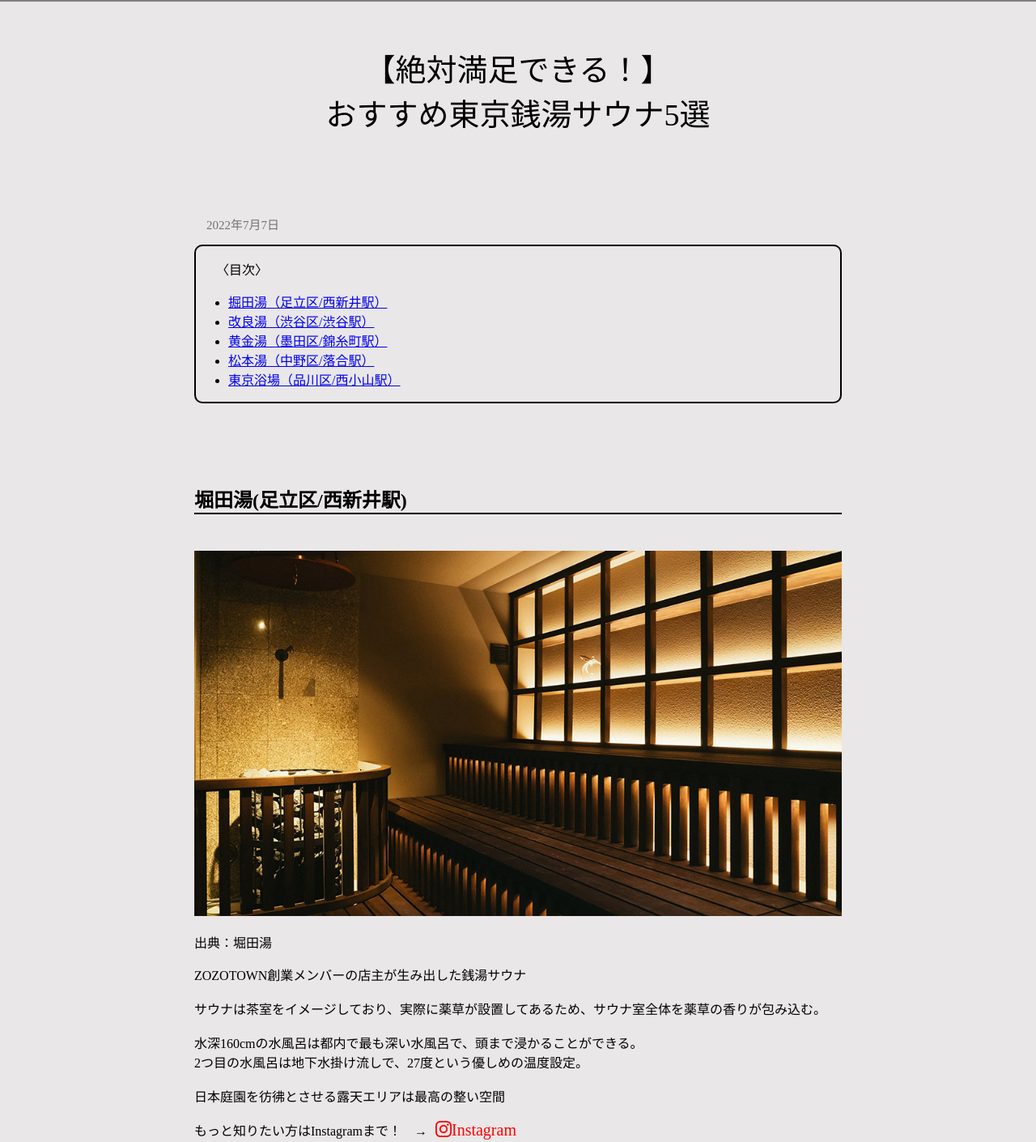
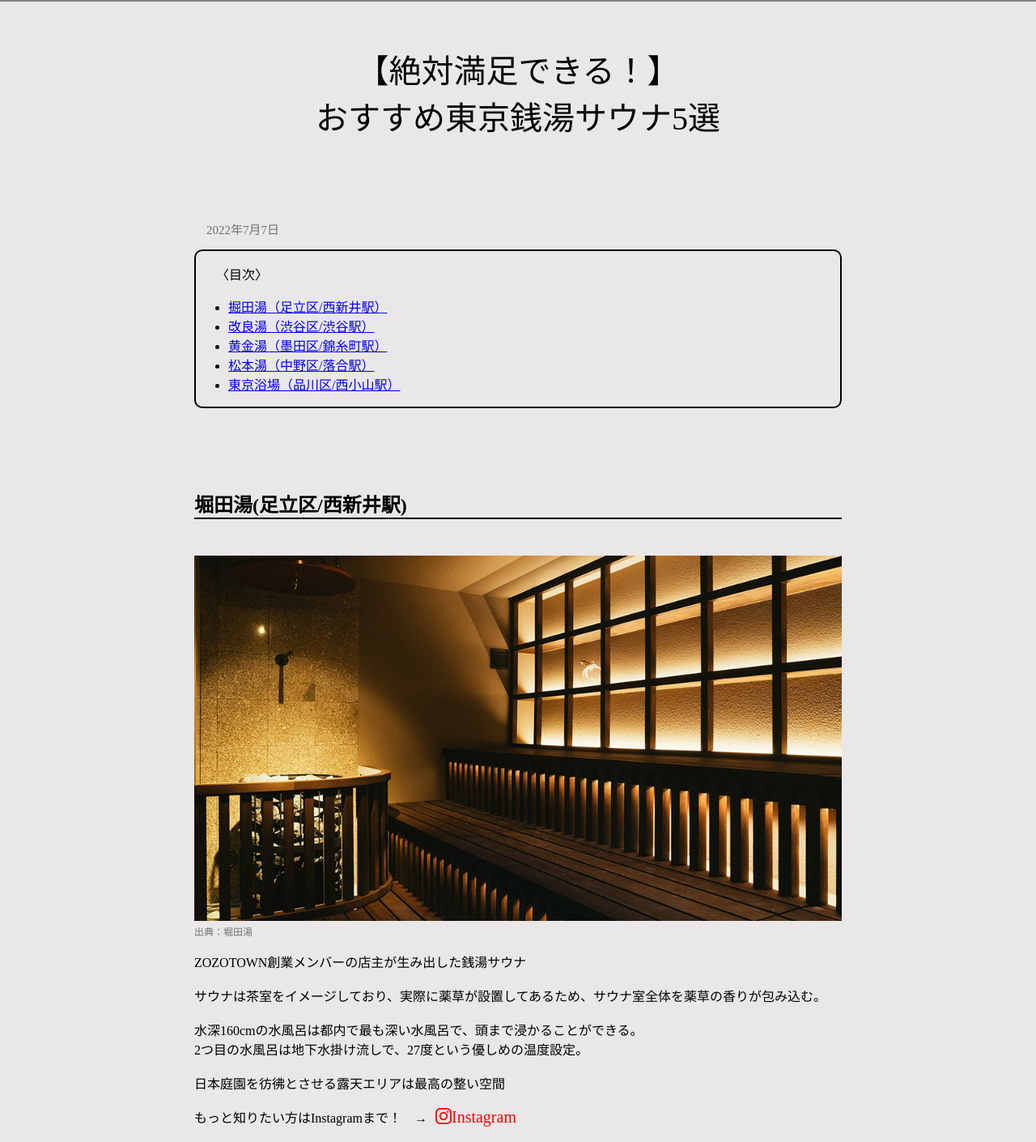
Before and after one commit to saunasukisugi/saunaosusume, a plain HTML site: page index.html in a window 1280 px wide. Shown: the part 216-1626 px from the top of the page at 81% size. Drawn offline with nearby package versions, Linux system fonts and the light colour scheme; a script that the page names is missing.

Commit message:
Add files via upload

```diff
--- a/css/styles.css
+++ b/css/styles.css
@@ -21,7 +21,7 @@ header div img {
 
 header h1 {
   text-align: center;
-  font-size: 38px;
+  font-size: 32px;
   font-weight: normal;
   margin-top: 50px;
 }
@@ -61,6 +61,12 @@ main h2 {
 main img {
   margin-top: 25px;
   width: 100%;
+}
+
+main #site {
+  font-size: 12px;
+  opacity: 0.5;
+  margin-top: 0;
 }
 
 main p a {
@@ -116,6 +122,9 @@ footer small {
 }
 
 @media(min-width: 600px) {
+  header h1 {
+    font-size: 40px;
+  }
   main #info #word {
     display: flex;
   }
```
